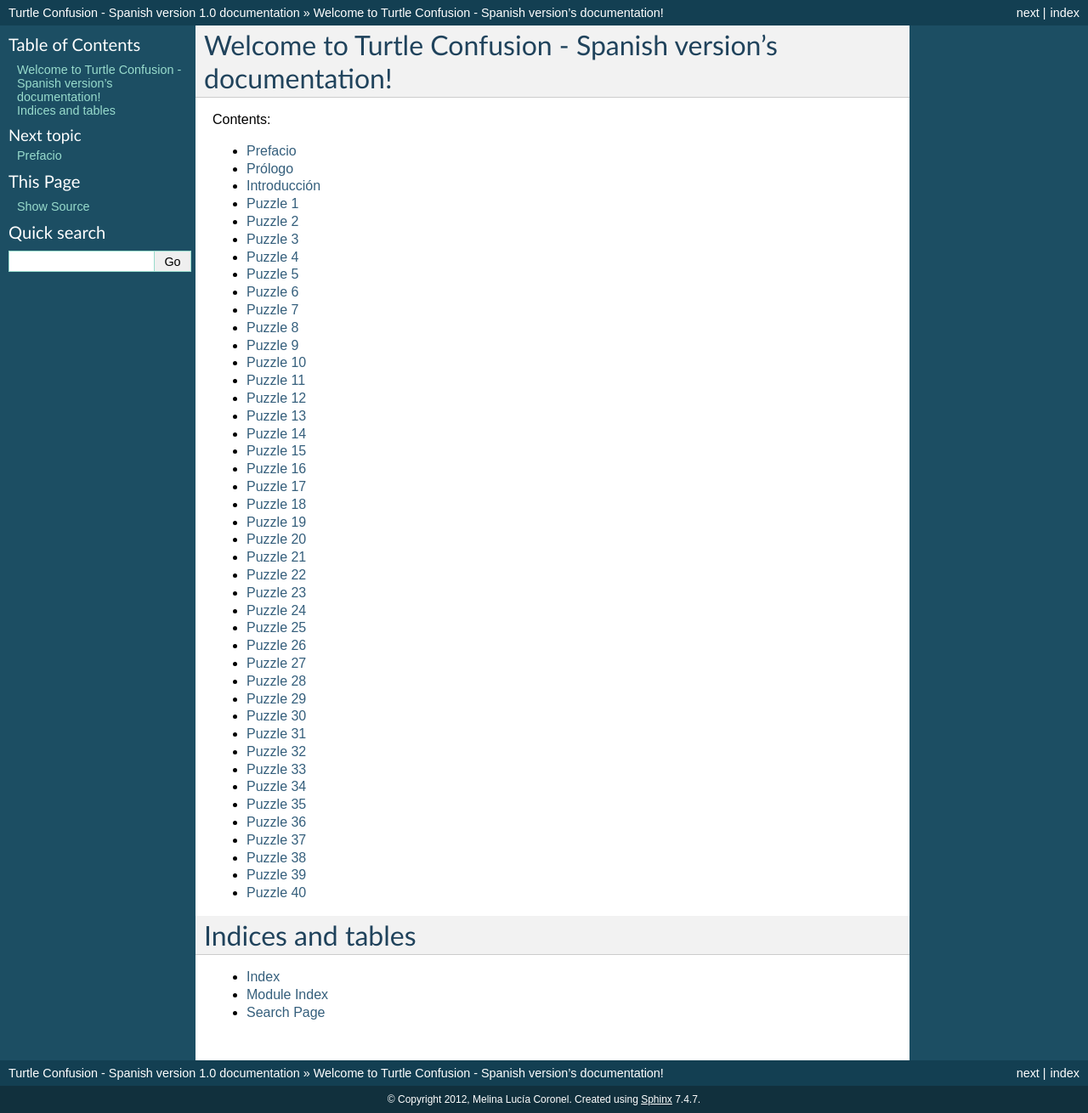
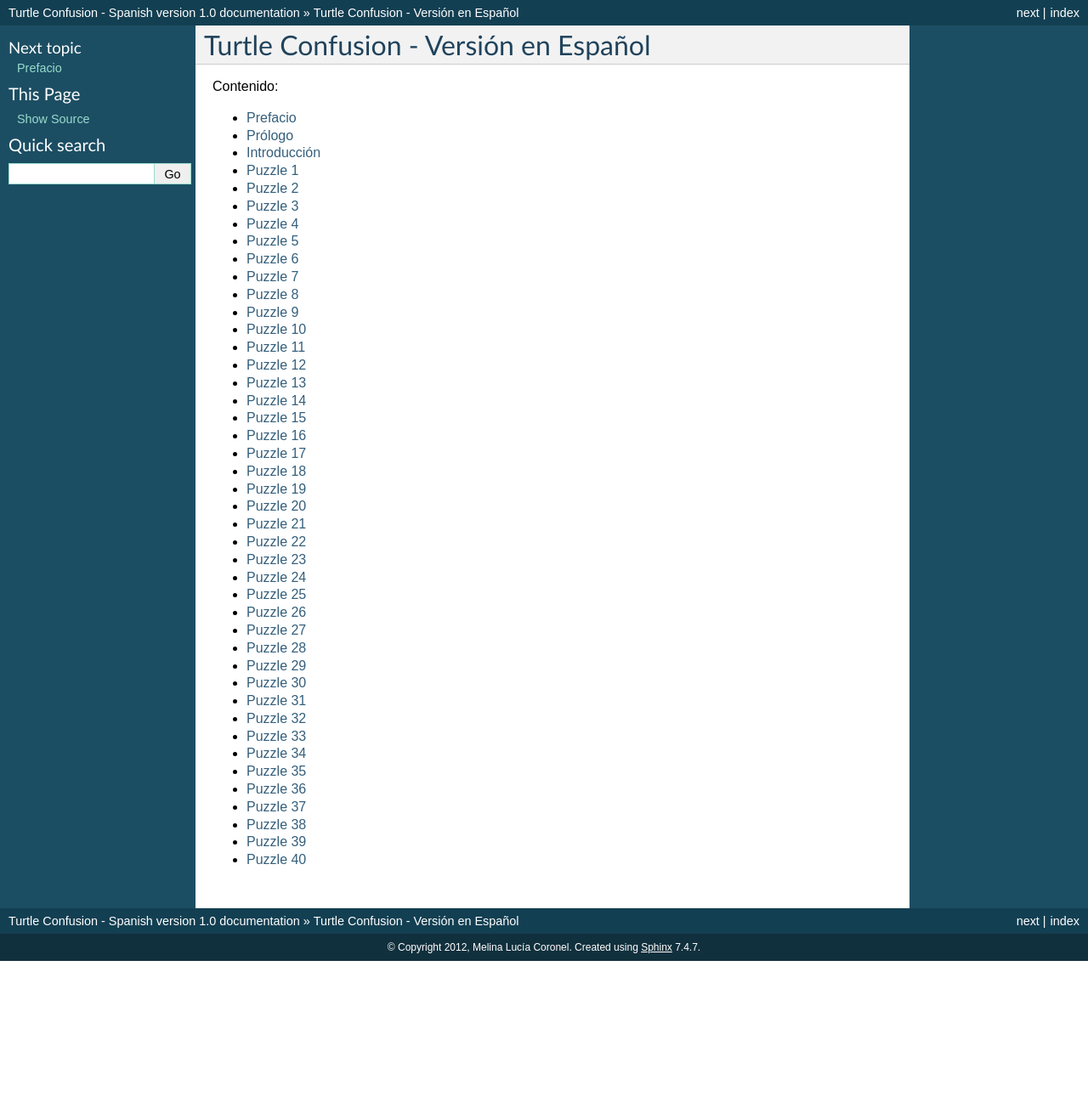
Before and after one commit to humitos/turtle-confusion-es, a Sphinx documentation site: the page built from docs/index.rst, in a window 1280 px wide. Shown: the whole page at 85% size. Built offline with Sphinx 7.4.7, drawn with Linux system fonts in a browser that asks for light colours; after the commit the page ends 1131 px from its top, so only the background shows below that.

Commit message:
Update docs/index.rst

```diff
--- a/docs/index.rst
+++ b/docs/index.rst
@@ -1,12 +1,10 @@
 .. Turtle Confusion - Spanish version documentation master file, created by
    sphinx-quickstart on Sat Aug 18 12:39:50 2012.
-   You can adapt this file completely to your liking, but it should at least
-   contain the root `toctree` directive.
 
-Welcome to Turtle Confusion - Spanish version's documentation!
-==============================================================
+Turtle Confusion - Versión en Español
+=====================================
 
-Contents:
+Contenido:
 
 .. toctree::
    :maxdepth: 2
@@ -61,10 +59,3 @@
    acknowledgements
    the_author
    the_translator
-
-Indices and tables
-==================
-
-* :ref:`genindex`
-* :ref:`modindex`
-* :ref:`search`
```
